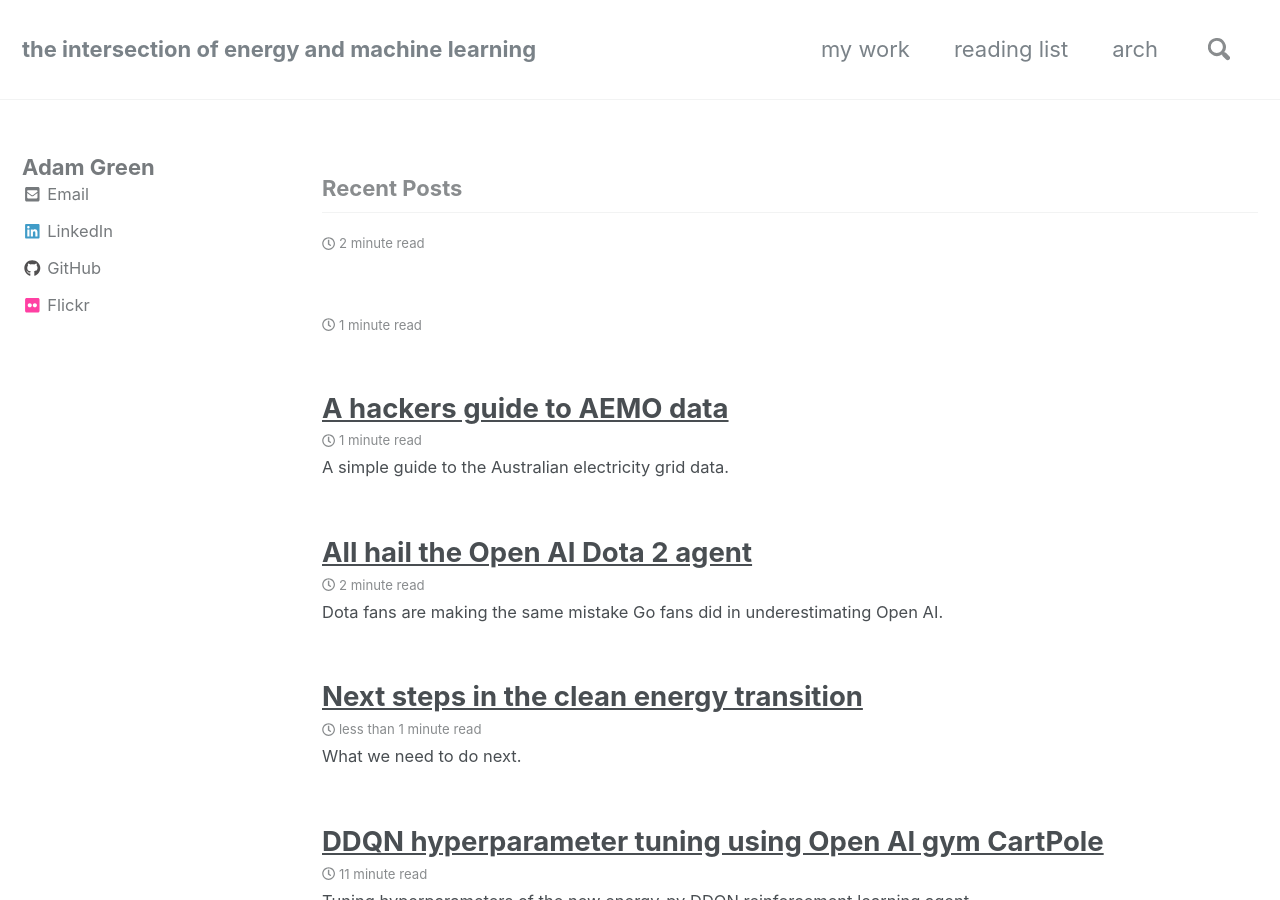
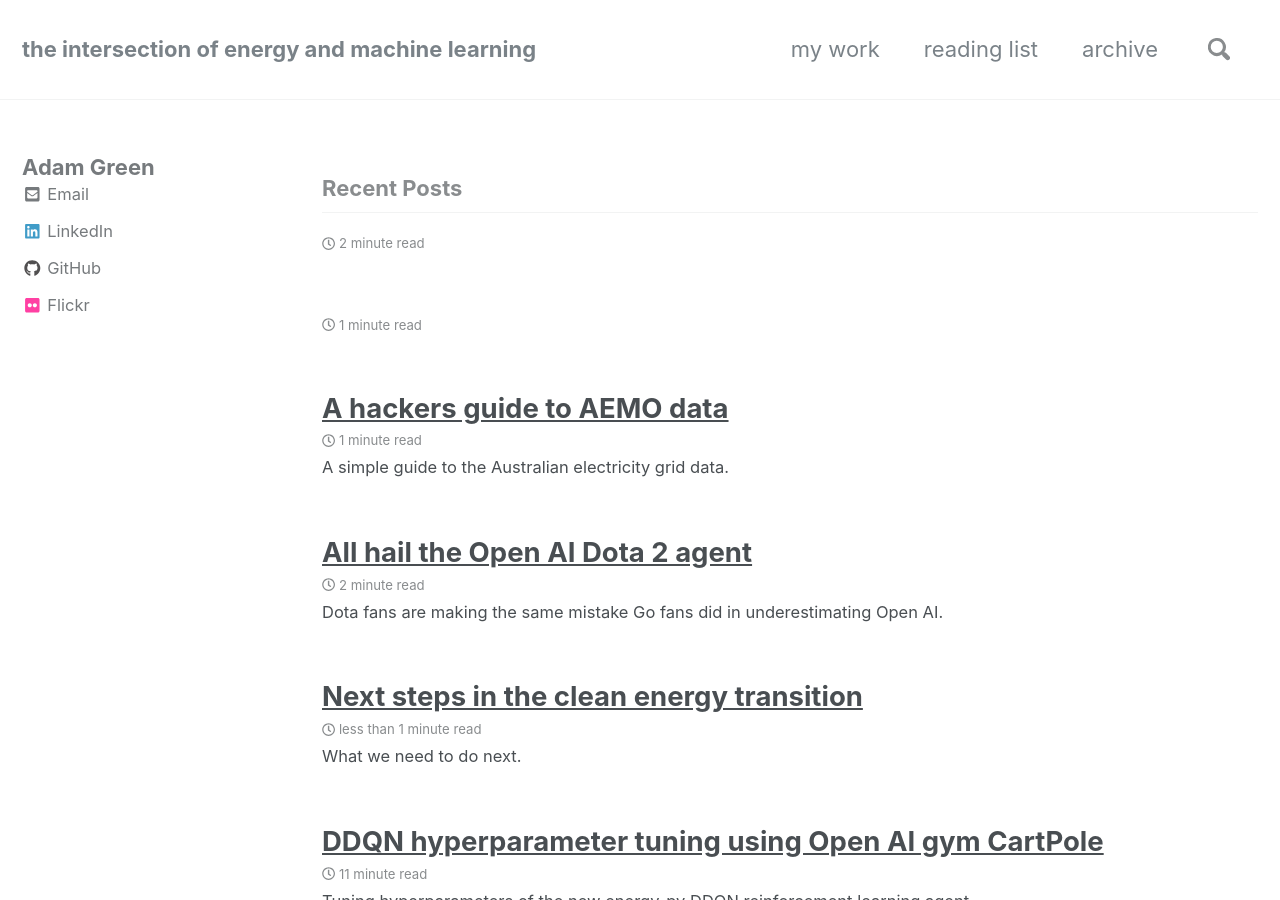
Before and after one commit to ADGEfficiency/adgefficiency.github.io, a Jekyll site: the page built from index.html, in a window 1280 px wide and 900 px high. Built offline with Jekyll 4.4.1, drawn with Linux system fonts in a browser that asks for light colours; nearby versions of some CDN libraries; the list of posts is cut into pages by our own code.

Commit message:
drafting

```diff
--- a/_data/navigation.yml
+++ b/_data/navigation.yml
@@ -3,5 +3,5 @@ main:
     url: /top_posts/
   - title: "reading list"
     url: /reading_list/
-  - title: "arch"
+  - title: "archive"
     url: '/:year/:month/'
```
